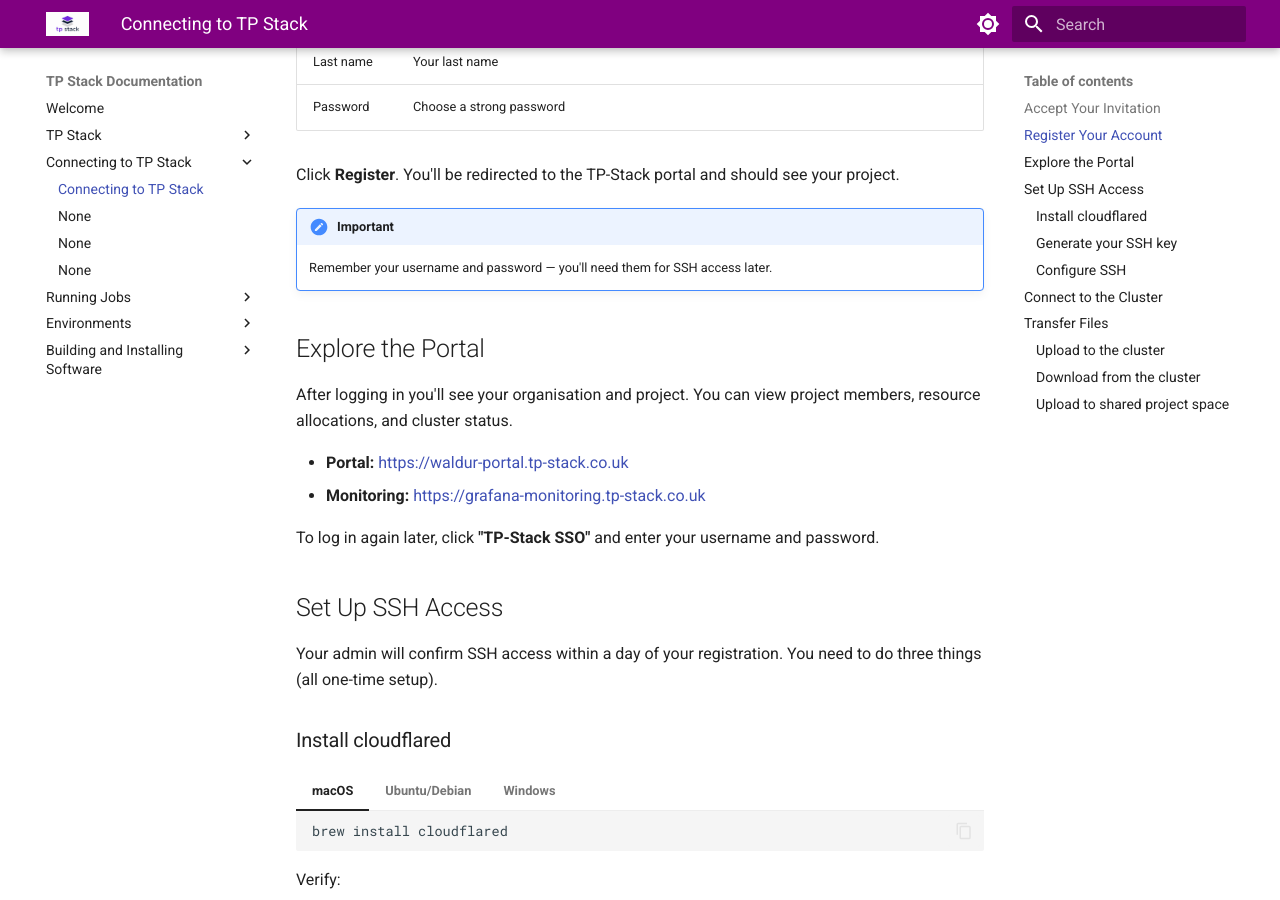
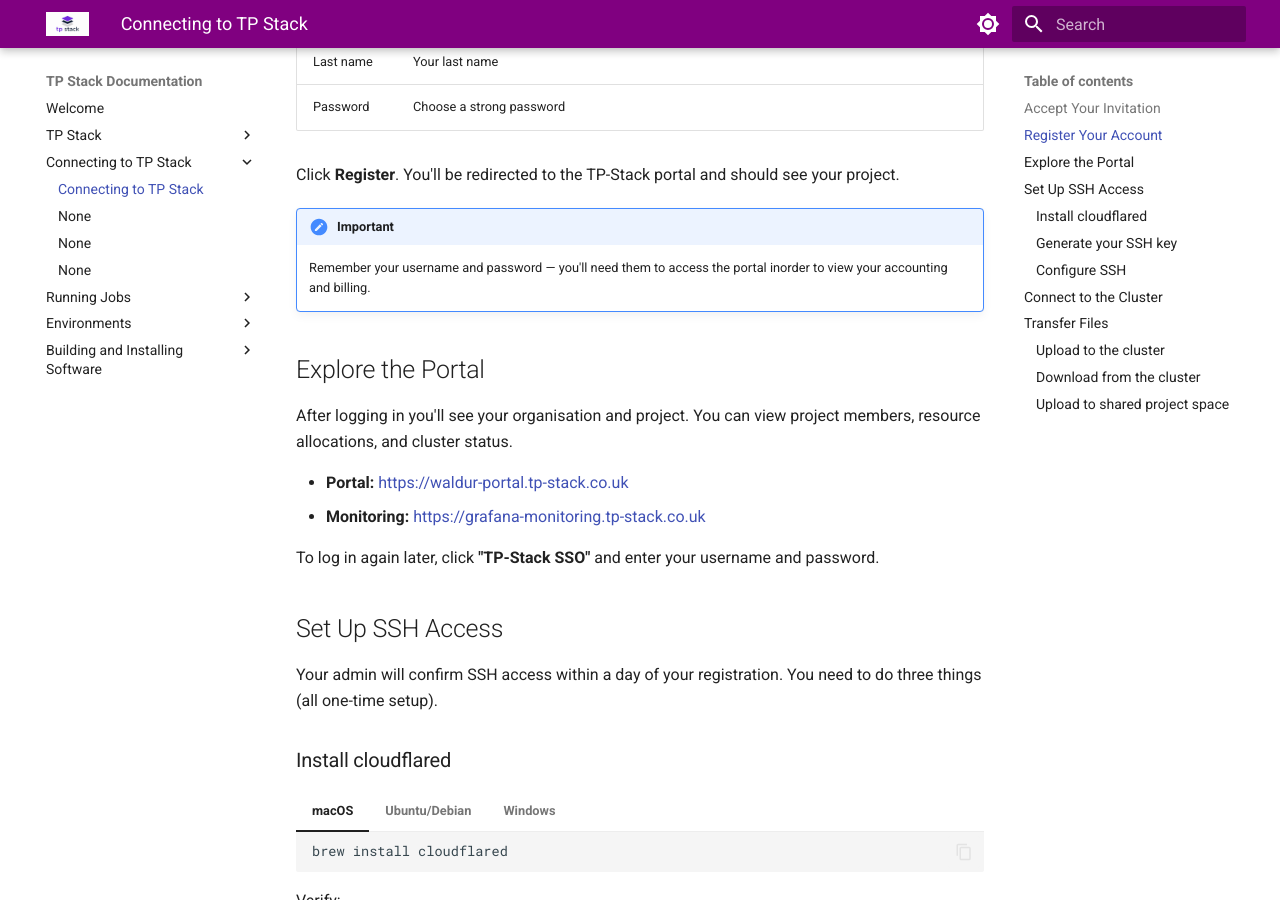
Before and after one commit to pmaturure3/docs.tp-stack.co.uk, an MkDocs documentation site: the page built from docs/connecting/index.md, in a window 1280 px wide and 900 px high, scrolled down 941 px. Built offline with MkDocs 1.6.1 and Material for MkDocs 9.7.7, drawn with Linux system fonts in a browser that asks for light colours.

```diff
--- a/docs/connecting/index.md
+++ b/docs/connecting/index.md
@@ -32,7 +32,7 @@ Fill in the following:
 Click **Register**. You'll be redirected to the TP-Stack portal and should see your project.
 
 !!! important
-    Remember your username and password — you'll need them for SSH access later.
+    Remember your username and password — you'll need them to access the portal inorder to view your accounting and billing.
 
 ## Explore the Portal
 
```
